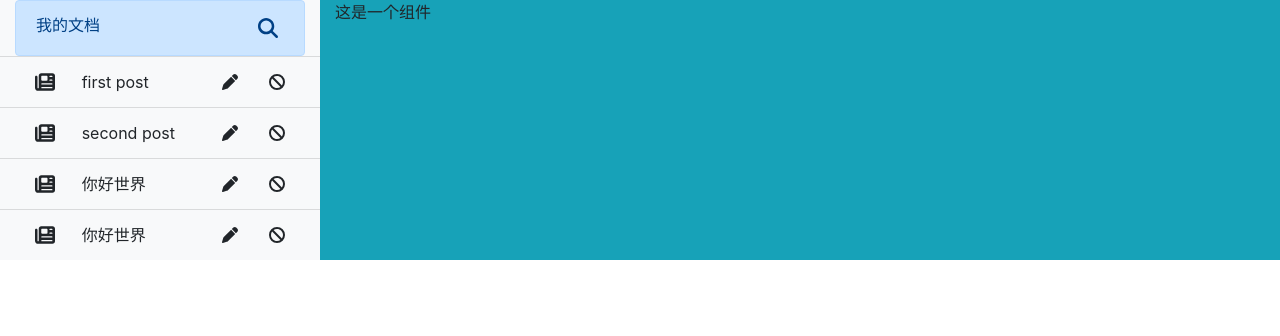
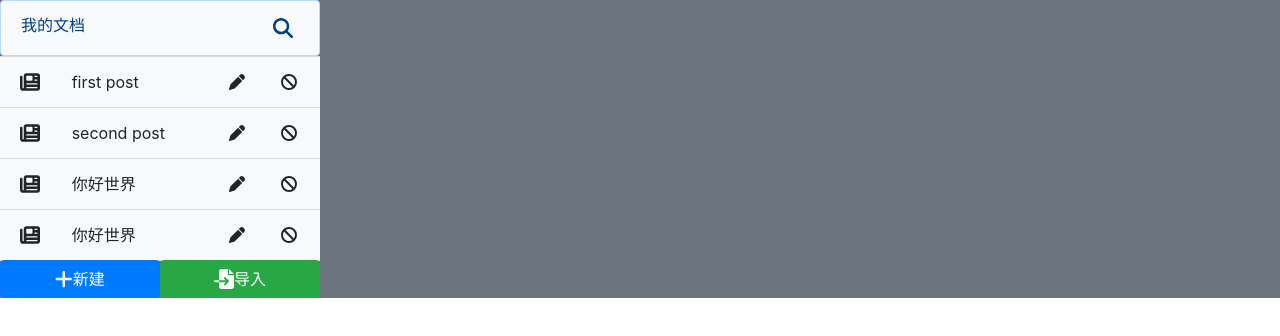
Before and after one commit to wangxyang/EMDE, a React (Create React App) app: page / in a window 1280 px wide. Shown: the top 336 px of the page. Built offline with nearby package versions, Linux system fonts and the light colour scheme.

Commit message:
EMDE-1-新增左侧底部按钮组件及相关样式调整

```diff
--- a/src/App.js
+++ b/src/App.js
@@ -3,15 +3,17 @@ import 'bootstrap/dist/css/bootstrap.min.css'
 import FileSearch from './components/FileSearch';
 import FileList from './components/FileList';
 import defaultFiles from './utils/defaultFile';
+import BottomBtn from './components/BottomBtn';
+import { faPlus, faFileImport} from '@fortawesome/free-solid-svg-icons'
 
 function App() {
   return (
     //container-fluid 栅格布局以12划分 根据编辑器布局定义raw
-    <div className="App container-fluid">
-      <div className='row'>
-        <div className='col-3 bg-light left-panel'>
+    <div className="App container-fluid px-0">
+      <div className="row no-gutters">
+        <div className="col-3 bg-secondary left-panel">
             <FileSearch
-              title = '我的文档'
+              title = "我的文档"
               onFileSearch = {(value) => {console.log(value)}}
             />
             <FileList
@@ -20,9 +22,25 @@ function App() {
               onFileClick = {(id) => {console.log(id)}}
               onSaveEdit = {(id, newValue) => {console.log(id, newValue)}}
             />
+            <div className="row no-gutters">
+              <div className="col">
+                <BottomBtn
+                  text = "新建"
+                  colorClass="btn-primary"
+                  icon = {faPlus}
+                />
+              </div>
+              <div className="col">
+                <BottomBtn
+                  text = "导入"
+                  colorClass="btn-success"
+                  icon = {faFileImport}
+                />
+              </div>
+            </div>
         </div>
-        <div className='col-9 bg-info right-panel'>
-            这是一个组件
+        <div className="col-9 bg-secondary right-panel">
+
         </div>
       </div>
     </div>
--- /dev/null
+++ b/src/components/BottomBtn.js
@@ -0,0 +1,27 @@
+import React from "react";
+import { FontAwesomeIcon } from '@fortawesome/react-fontawesome'
+import { PropTypes } from "prop-types";
+
+const BottomBtn = ( {text, colorClass, icon, onBtnClick} ) => {
+    return(
+        <button
+            type = "button"
+            className = {`btn btn-block no-border ${colorClass}`}
+        >
+            <FontAwesomeIcon
+                icon={icon}
+                size="lg"
+                onClick={onBtnClick}
+            />
+            {text}
+        </button>
+    )
+}
+
+BottomBtn.propTypes = {
+    text: PropTypes.string,
+    colorClass: PropTypes.string,
+    icon: PropTypes.object.isRequired,
+    onBtnClick: PropTypes.func,
+}
+export default BottomBtn
--- a/src/components/FileList.js
+++ b/src/components/FileList.js
@@ -131,6 +131,6 @@ FileList.propTypes = {
     onFileClick: PropTypes.func,
     onFileDelete: PropTypes.func,
     onSaveEdit: PropTypes.func,
-  }
+}
 
 export default FileList
--- a/src/components/FileSearch.js
+++ b/src/components/FileSearch.js
@@ -38,7 +38,7 @@ const FileSearch = ({ title, onFileSearch}) => {
     }
 
     return (
-        <div className="alert alert-primary d-flex justify-content-between align-items-center">
+        <div className="alert alert-primary d-flex justify-content-between align-items-center bg-light">
             {
                 !inputActive &&
                 <>
```
